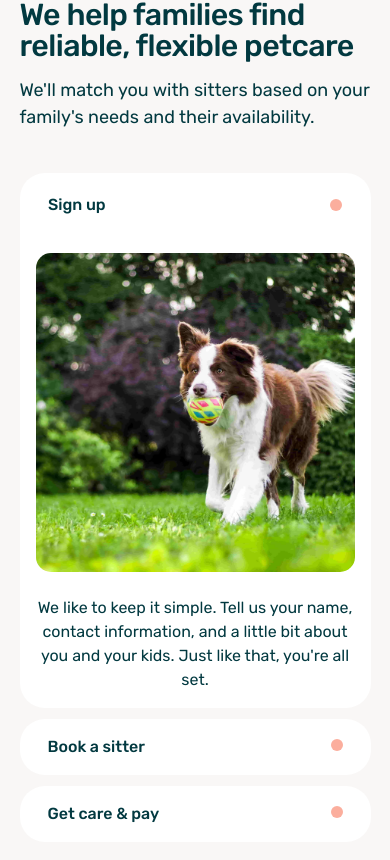
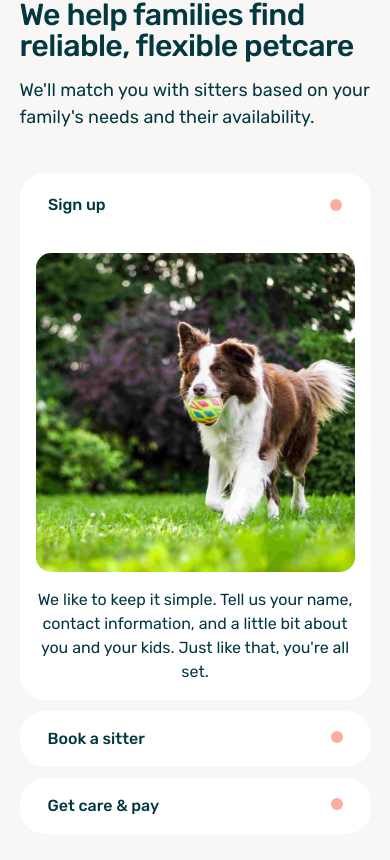
Before and after one commit to samsonc89/otter-replica, a React (Vite) app: page / in a window 390 px wide. Shown: the part 773-1633 px from the top of the page. Built offline with nearby package versions, Linux system fonts and the light colour scheme.

Commit message:
Adjust gap for content on small screens

```diff
--- a/src/components/How/tabCard.css
+++ b/src/components/How/tabCard.css
@@ -70,4 +70,7 @@
     border-radius: 15px;
     padding-top: 100%;
   }
+  .narrow-content {
+    gap: 1rem;
+  }
 }
```
